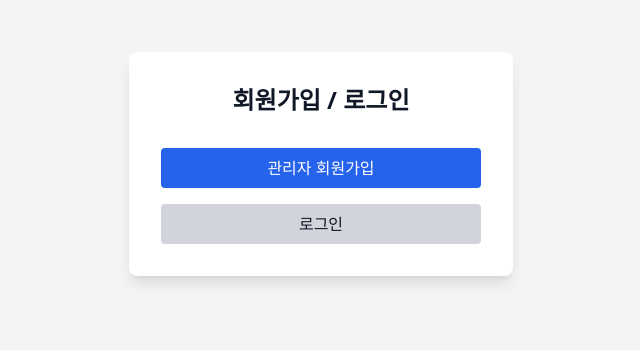
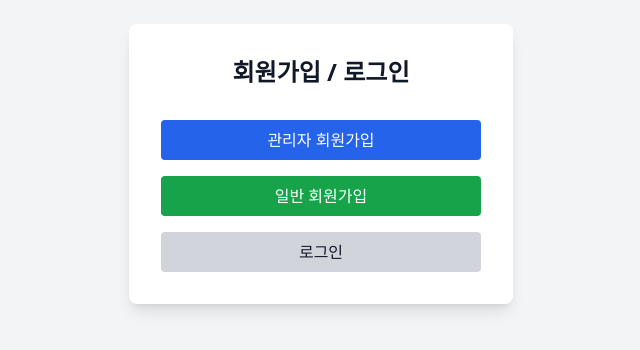
Before and after one commit to HTML5-CSS-JS/pneumonoultramicroscopicsilicovolcanoconiosis, a plain HTML site: page index.html in a window 1280 px wide. Shown: the part 236-586 px from the top of the page, without its empty margins (319-959 px from the left). Drawn offline with nearby package versions, Linux system fonts and the light colour scheme.

Commit message:
Update signup buttons for admin and user

```diff
--- a/index.html
+++ b/index.html
@@ -12,9 +12,14 @@
     <div class="bg-white dark:bg-gray-800 p-8 rounded-lg shadow-lg w-full max-w-sm text-center space-y-4">
         <h1 class="text-2xl font-bold mb-4">회원가입 / 로그인</h1>
 
-        <!-- 회원가입 버튼 -->
+        <!-- 관리자 회원가입 버튼 -->
         <button id="signupBtn" class="w-full bg-blue-600 text-white px-4 py-2 rounded hover:bg-blue-700 transition disabled:opacity-50" disabled>
             관리자 회원가입
+        </button>
+
+        <!-- 일반 회원가입 버튼 (추가) -->
+        <button id="userSignupBtn" class="w-full bg-green-600 text-white px-4 py-2 rounded hover:bg-green-700 transition">
+            일반 회원가입
         </button>
 
         <!-- 로그인 버튼 -->
```
